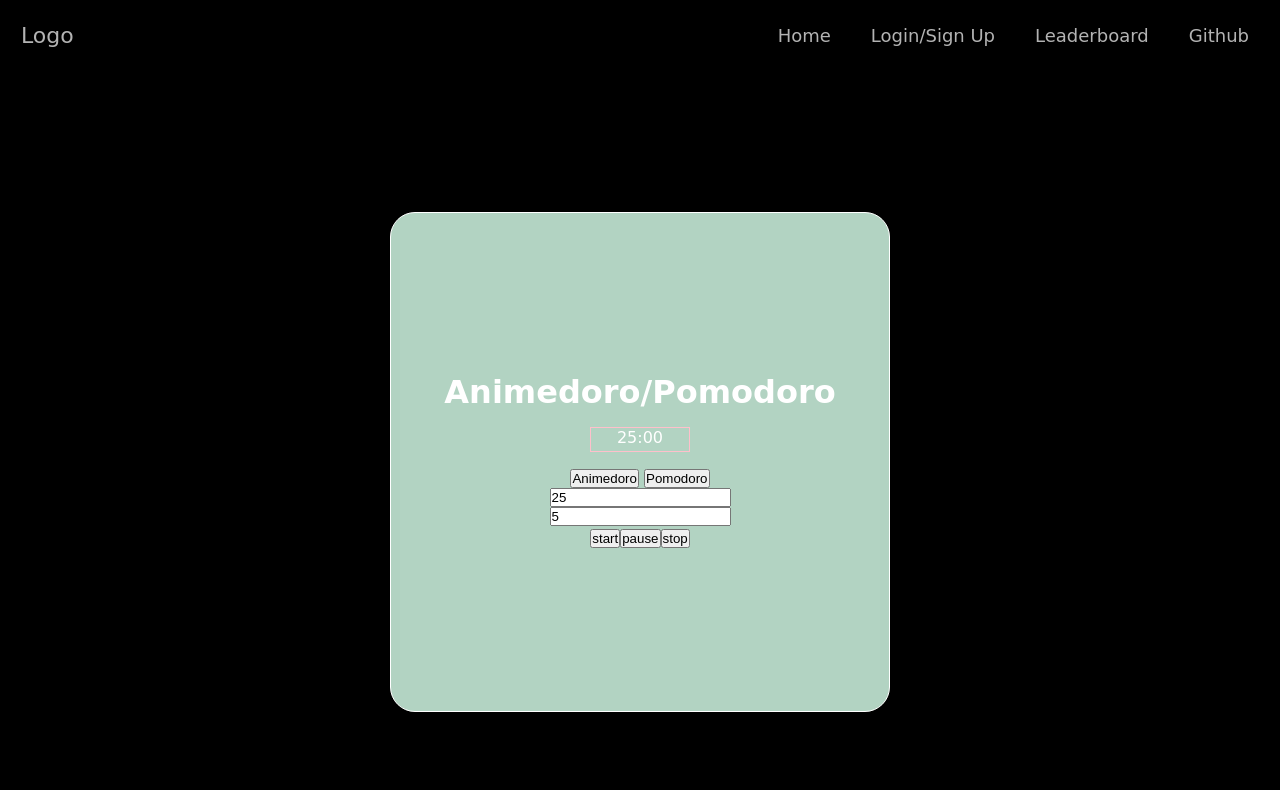
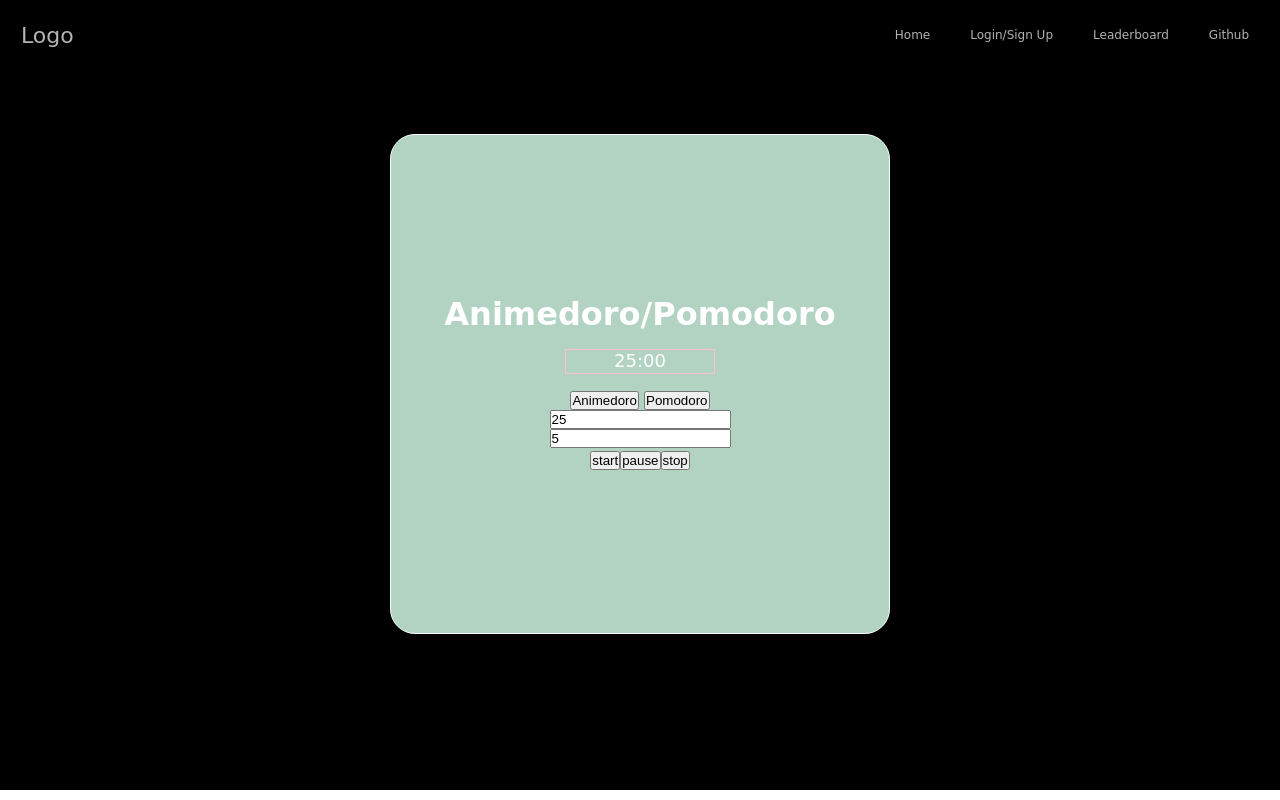
Before and after one commit to Ghulam-Afzal/animedoro-pomodor, a plain HTML site: page index.html in a window 1280 px wide. Drawn offline with Linux system fonts and the light colour scheme; a web font is replaced by a local one.

Commit message:
updated styles

```diff
--- a/main.scss
+++ b/main.scss
@@ -15,7 +15,7 @@ main {
     height: 90vh;
     display: flex;
     justify-content: center;
-    align-items: center;
+    // align-items: center;
     background-color: black;
     color: white;
 }
@@ -36,10 +36,11 @@ main {
 
 .timer {
     border: 1px solid pink;
-    width: 100px;
+    width: 150px;
     height: 25px;
     margin: 1rem;
     text-align: center;
+    font-size: 18px;
 }
 
 .btn2 {
--- a/nav.css
+++ b/nav.css
@@ -1,7 +1,7 @@
 
 
 .navbar {
-    font-size: 18px;
+    font-size: 12px;
     background: black;
     border: 1px solid rgba(0, 0, 0, 0.2);
     padding-bottom: 10px;
@@ -19,13 +19,13 @@
 
 .main-nav li {
     text-align: center;
-    margin: 15px auto;
+    margin: 10px auto;
 }
 
 .logo {
     display: inline-block;
     font-size: 22px;
-    margin-top: 10px;
+    margin-top: 5px;
     margin-left: 20px;
 }
 
```
Also changed, not shown: main.css, 1 other file.
